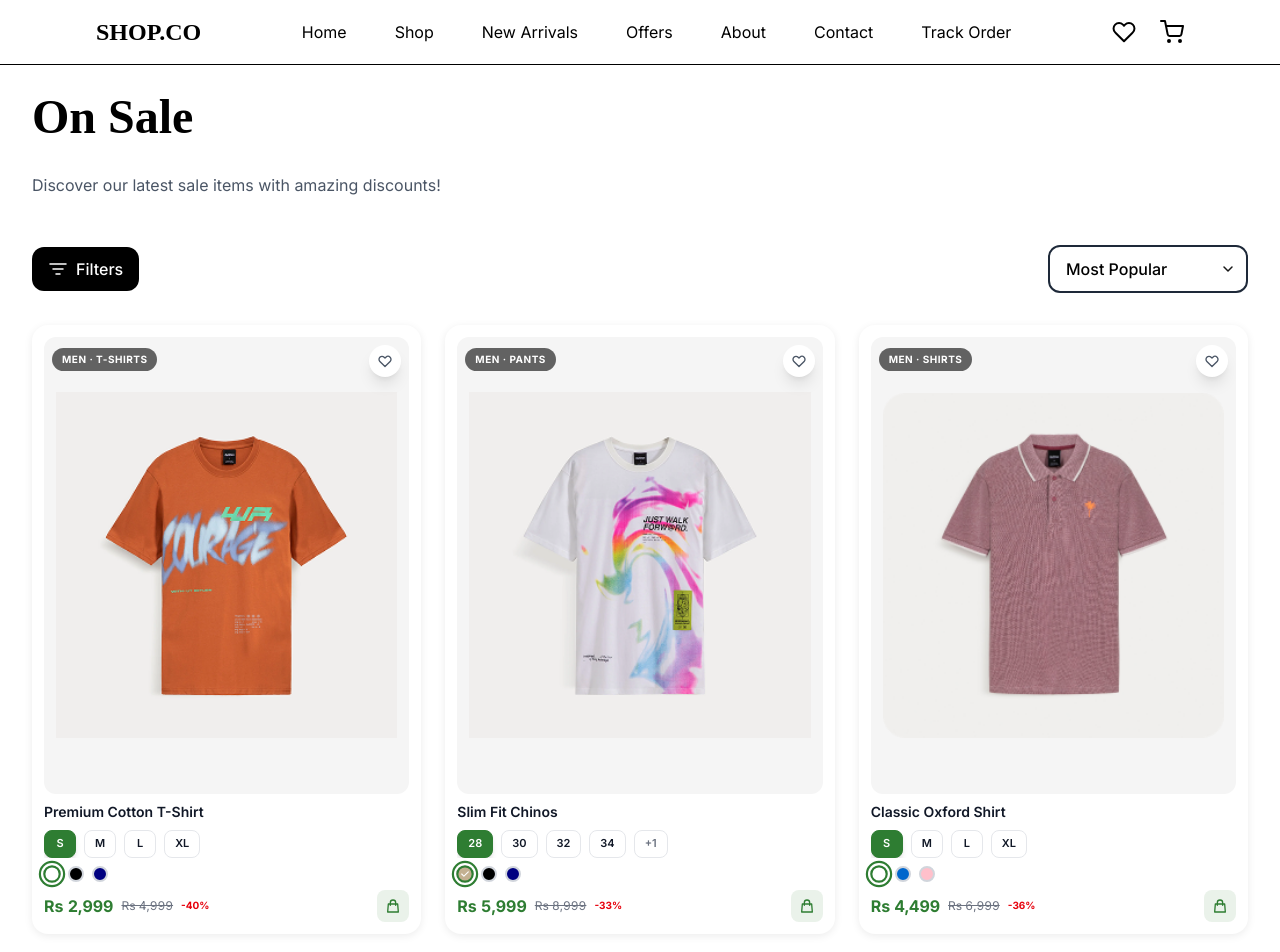
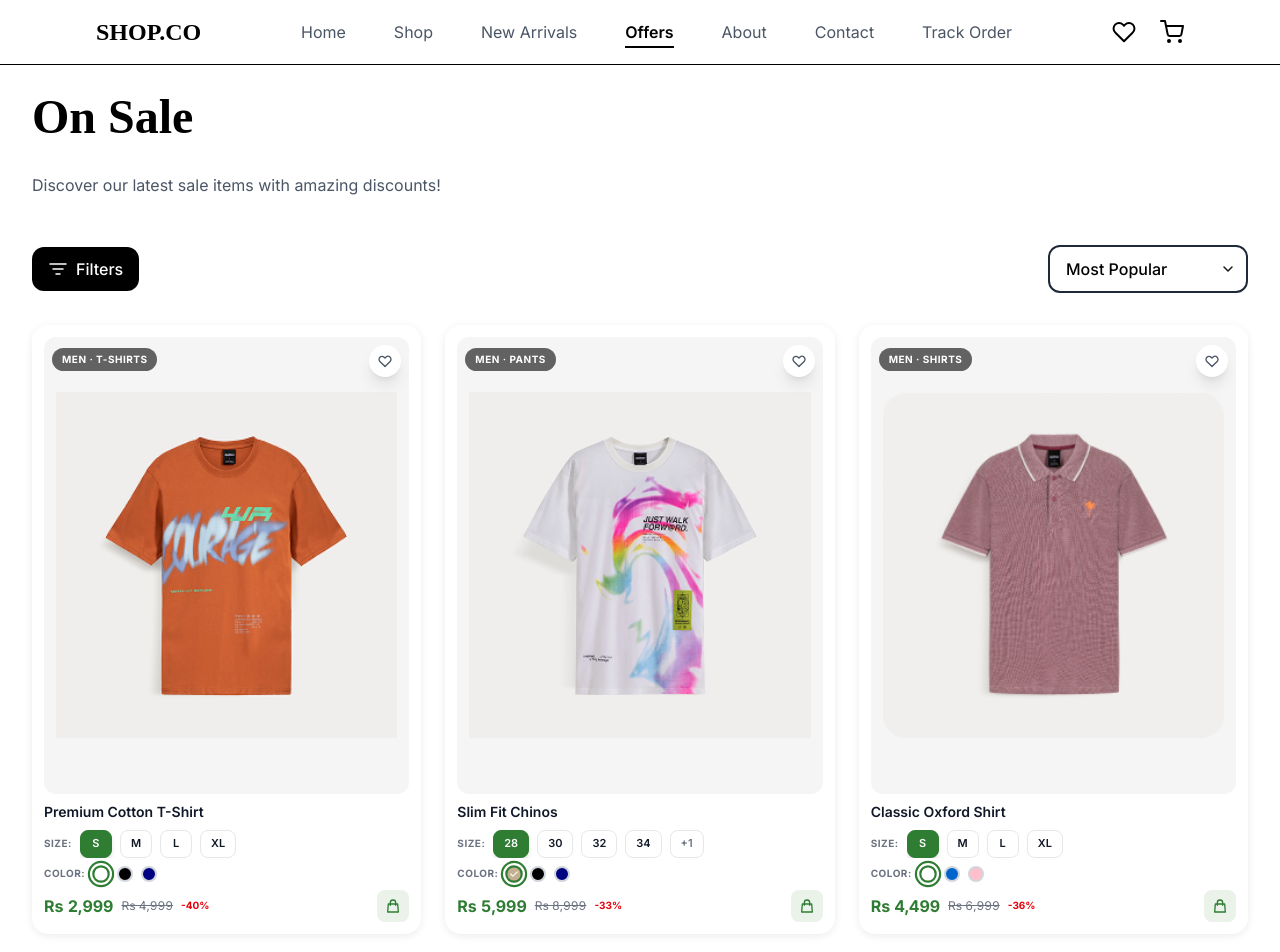
Before and after one commit to umairarshad-dev/E-commerce-Store, a Next.js app: page /on-sale in a window 1280 px wide. Shown: the top 952 px of the page. Built offline with nearby package versions, Linux system fonts and the light colour scheme; a web font is replaced by a local one.

Commit message:
add navbar active state and improve product card labels

```diff
--- a/src/components/layout/Navbar.tsx
+++ b/src/components/layout/Navbar.tsx
@@ -2,15 +2,32 @@
 
 import { useCart } from "@/components/lib/context/CartContext";
 import Link from "next/link";
+import { usePathname } from "next/navigation";
 import { useState, useEffect } from "react";
 
 export default function Navbar() {
   const { cartCount } = useCart();
+  const pathname = usePathname();
   const [isMobile, setIsMobile] = useState(false);
   const [isMenuOpen, setIsMenuOpen] = useState(false);
   const [isMounted, setIsMounted] = useState(false);
 
-  const navLinkClass = "relative transition-colors duration-300 hover:text-gray-500 after:content-[''] after:absolute after:left-0 after:-bottom-1 after:h-[2px] after:w-full after:bg-black after:origin-right after:scale-x-0 after:transition-transform after:duration-300 hover:after:origin-left hover:after:scale-x-100";
+  const navLinkClass = "relative transition-colors duration-300 after:content-[''] after:absolute after:left-0 after:-bottom-1 after:h-[2px] after:w-full after:bg-black after:origin-right after:scale-x-0 after:transition-transform after:duration-300 hover:after:origin-left hover:after:scale-x-100";
+
+  const isActive = (path: string) => {
+    if (path === '/') {
+      return pathname === '/';
+    }
+    return pathname.startsWith(path);
+  };
+
+  const getLinkClass = (path: string) => {
+    const baseClass = navLinkClass;
+    if (isActive(path)) {
+      return `${baseClass} text-black font-semibold after:scale-x-100 after:origin-left`;
+    }
+    return `${baseClass} text-gray-600 hover:text-black`;
+  };
 
   useEffect(() => {
     setIsMounted(true);
@@ -31,13 +48,13 @@ export default function Navbar() {
           </Link>
 
            <div className="hidden lg:flex items-center gap-12">
-            <Link href="/" className={navLinkClass}>Home</Link>
-            <Link href="/shop" className={navLinkClass}>Shop</Link>
-            <Link href="/new-arrivals" className={navLinkClass}>New Arrivals</Link>
-            <Link href="/on-sale" className={navLinkClass}>Offers</Link>
-            <Link href="/about" className={navLinkClass}>About</Link>
-            <Link href="/contact" className={navLinkClass}>Contact</Link>
-            <Link href="/track-order" className={navLinkClass}>Track Order</Link>
+            <Link href="/" className={getLinkClass('/')}>Home</Link>
+            <Link href="/shop" className={getLinkClass('/shop')}>Shop</Link>
+            <Link href="/new-arrivals" className={getLinkClass('/new-arrivals')}>New Arrivals</Link>
+            <Link href="/on-sale" className={getLinkClass('/on-sale')}>Offers</Link>
+            <Link href="/about" className={getLinkClass('/about')}>About</Link>
+            <Link href="/contact" className={getLinkClass('/contact')}>Contact</Link>
+            <Link href="/track-order" className={getLinkClass('/track-order')}>Track Order</Link>
           </div>
 
            <div className="flex items-center gap-4 md:gap-6">
@@ -92,49 +109,49 @@ export default function Navbar() {
              <div className="flex flex-col mt-4">
               <Link
                 href="/"
-                className="py-4 border-b border-gray-100 text-lg font-medium"
+                className={`py-4 border-b border-gray-100 text-lg font-medium ${isActive('/') ? 'text-black font-semibold' : 'text-gray-600'}`}
                 onClick={() => setIsMenuOpen(false)}
               >
                 Home
               </Link>
               <Link
                 href="/shop"
-                className="py-4 border-b border-gray-100 text-lg font-medium"
+                className={`py-4 border-b border-gray-100 text-lg font-medium ${isActive('/shop') ? 'text-black font-semibold' : 'text-gray-600'}`}
                 onClick={() => setIsMenuOpen(false)}
               >
                 Shop
               </Link>
               <Link
                 href="/new-arrivals"
-                className="py-4 border-b border-gray-100 text-lg font-medium"
+                className={`py-4 border-b border-gray-100 text-lg font-medium ${isActive('/new-arrivals') ? 'text-black font-semibold' : 'text-gray-600'}`}
                 onClick={() => setIsMenuOpen(false)}
               >
                 New Arrivals
               </Link>
               <Link
                 href="/on-sale"
-                className="py-4 border-b border-gray-100 text-lg font-medium"
+                className={`py-4 border-b border-gray-100 text-lg font-medium ${isActive('/on-sale') ? 'text-black font-semibold' : 'text-gray-600'}`}
                 onClick={() => setIsMenuOpen(false)}
               >
                 Offers
               </Link>
               <Link
                 href="/about"
-                className="py-4 border-b border-gray-100 text-lg font-medium"
+                className={`py-4 border-b border-gray-100 text-lg font-medium ${isActive('/about') ? 'text-black font-semibold' : 'text-gray-600'}`}
                 onClick={() => setIsMenuOpen(false)}
               >
                 About
               </Link>
               <Link
                 href="/contact"
-                className="py-4 border-b border-gray-100 text-lg font-medium"
+                className={`py-4 border-b border-gray-100 text-lg font-medium ${isActive('/contact') ? 'text-black font-semibold' : 'text-gray-600'}`}
                 onClick={() => setIsMenuOpen(false)}
               >
                 Contact
               </Link>
               <Link
                 href="/track-order"
-                className="py-4 border-b border-gray-100 text-lg font-medium"
+                className={`py-4 border-b border-gray-100 text-lg font-medium ${isActive('/track-order') ? 'text-black font-semibold' : 'text-gray-600'}`}
                 onClick={() => setIsMenuOpen(false)}
               >
                 Track Order
--- a/src/components/premium/ProductCard.tsx
+++ b/src/components/premium/ProductCard.tsx
@@ -210,22 +210,32 @@ export default function ProductCard({
 
         {/* Size Chips */}
         {product.sizes.length > 0 && (
+          <div className="flex items-center gap-2">
+            <p className="text-[10px] font-bold uppercase tracking-wider text-[var(--muted)] whitespace-nowrap">
+              Size:
+            </p>
             <SizeChips
               sizes={product.sizes}
               selectedSize={selectedSize}
               onSelect={setSelectedSize}
               maxDisplay={4}
             />
+          </div>
         )}
 
         {/* Color Swatches */}
         {product.colors.length > 0 && (
+          <div className="flex items-center gap-2">
+            <p className="text-[10px] font-bold uppercase tracking-wider text-[var(--muted)] whitespace-nowrap">
+              Color:
+            </p>
             <ColorSwatches
               colors={product.colors}
               selectedColor={selectedColor}
               onSelect={setSelectedColor}
               maxDisplay={4}
             />
+          </div>
         )}
 
         {/* Footer */}
--- a/src/components/premium/QuickViewModal.tsx
+++ b/src/components/premium/QuickViewModal.tsx
@@ -2,6 +2,7 @@
 
 import React, { useState, useEffect, useRef } from 'react';
 import Image from 'next/image';
+import Link from 'next/link';
 import { XMarkIcon } from '@heroicons/react/24/outline';
 import SizeChips from './SizeChips';
 import ColorSwatches from './ColorSwatches';
@@ -327,6 +328,23 @@ export default function QuickViewModal({
                 )}
               </button>
 
+              {/* View Full Details Button */}
+              <Link
+                href={`/product/${product.id}`}
+                className={`
+                  w-full py-3 px-4 rounded-xl font-bold text-base
+                  flex items-center justify-center gap-2
+                  border border-gray-300 text-[var(--ink)]
+                  hover:bg-gray-50 transition-all duration-200
+                  focus:outline-none focus:ring-2 focus:ring-[var(--accent)] focus:ring-offset-2
+                `}
+              >
+                View Full Details
+                <svg className="w-4 h-4" fill="none" stroke="currentColor" viewBox="0 0 24 24">
+                  <path strokeLinecap="round" strokeLinejoin="round" strokeWidth={2} d="M9 5l7 7-7 7" />
+                </svg>
+              </Link>
+
               {/* Trust Row */}
               <div className="flex flex-wrap gap-3 pt-3 border-t border-gray-200">
                 <div className="flex items-center gap-1.5">
```
Lines whose indentation alone changed are shown as unchanged.
